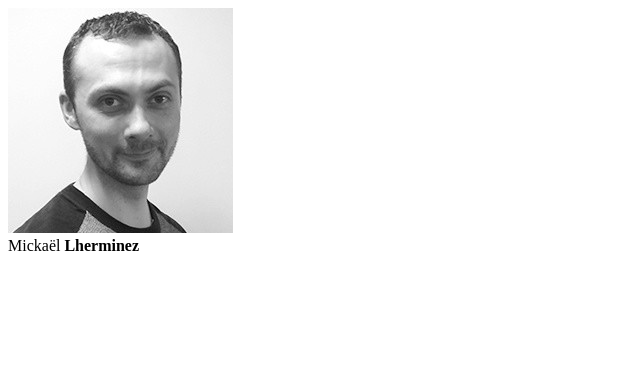
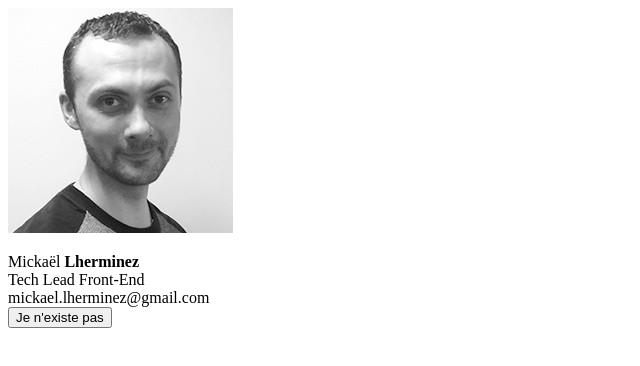
Before and after one commit to mickaellherminez/F-vue-day1-pt1, a website: page index.html in a window 1280 px wide. Shown: the whole page, without its empty margins (0-640 px from the left). Drawn offline with nearby package versions, Linux system fonts and the light colour scheme.

Commit message:
ADD: 2.4. Exploiter les conditions

```diff
--- a/index.html
+++ b/index.html
@@ -14,8 +14,16 @@
     <div>
         <img v-bind:src="image">
     </div>
-    <span>{{firstName}} <strong>{{name}}</strong></span>
-
+    <div>
+        <p>
+            <span>{{firstName}} <strong>{{name}}</strong></span><br>
+            <span v-if="exist">
+                <span>{{job}}</span><br>
+                <span>{{mail}}</span><br>
+            </span>
+            <button @click="exist = !exist">{{ !exist ? 'J\'existe' : 'Je n\'existe pas' }}</button><br>
+        </p>
+    </div>
     <!-- JS -->
     <script src="https://unpkg.com/vue@next"></script>
     <script src="main.js"></script>
--- a/main.js
+++ b/main.js
@@ -3,7 +3,10 @@ const app = Vue.createApp({
         return {
             name: "Lherminez",
             firstName: "Mickaël",
-            image: "assets/images/moi.jpeg"
+            job: "Tech Lead Front-End",
+            mail: "mickael.lherminez@gmail.com",
+            image: "assets/images/moi.jpeg",
+            exist: true,
         }
     },
 })
```
Also changed, not shown: README.md.
